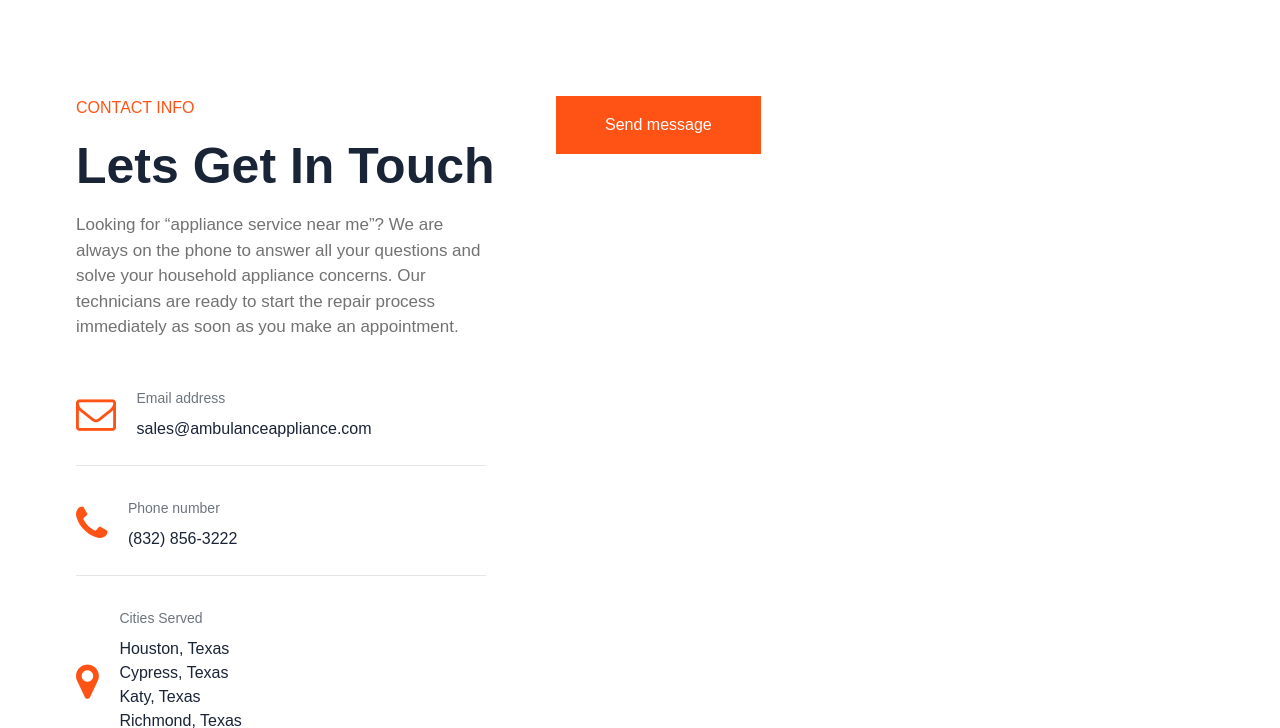
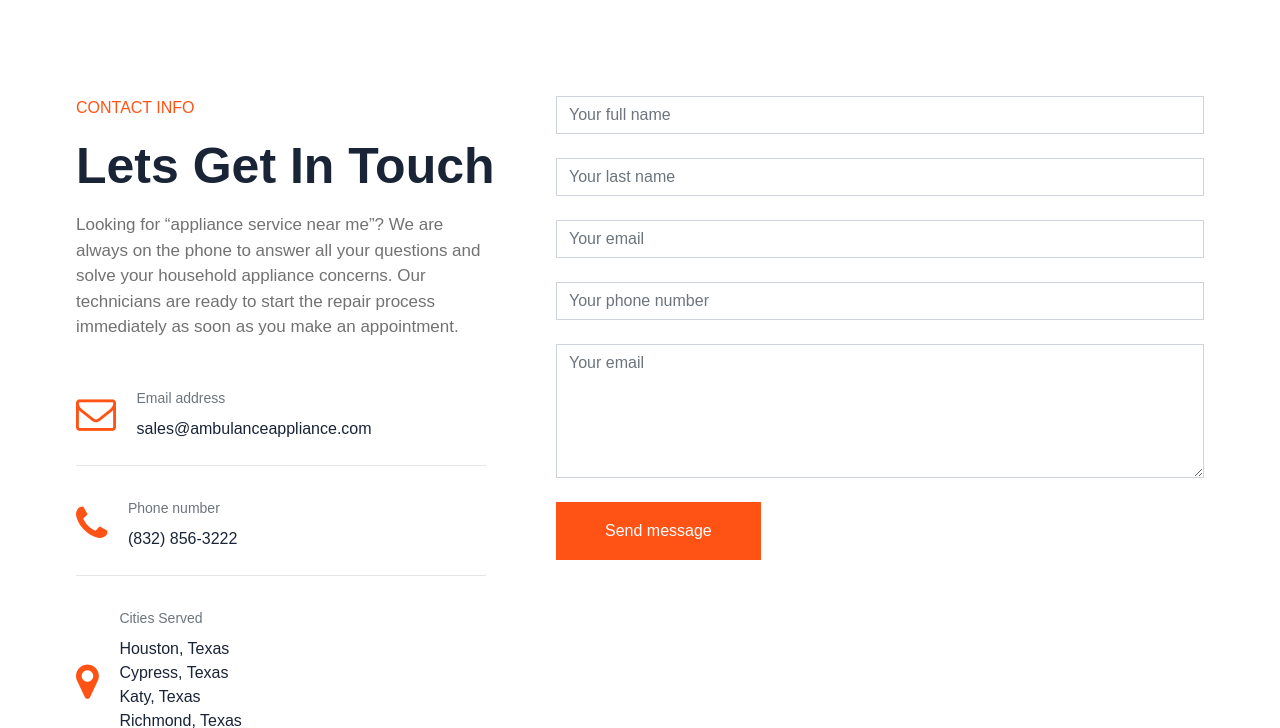
Before and after one commit to lemanmiriyeva/ambulanceappliance, a Django app: page /contact/ in a window 1280 px wide. Shown: the part 382-1110 px from the top of the page. Run offline with Django 4.2, Linux system fonts and the light colour scheme; some libraries are stand-ins or nearby versions; some web fonts are replaced.

Commit message:
initial commit

```diff
--- a/core/forms.py
+++ b/core/forms.py
@@ -0,0 +1,65 @@
+from django import forms
+from .models import *
+
+class ContactForm(forms.ModelForm):
+    first_name = forms.CharField(
+        max_length = 7,
+        min_length = 5,
+        widget=forms.TextInput(attrs={
+            'class':'form-control mb-4',
+            'placeholder':'Your full name',
+            })
+    )
+    class Meta:
+        model=Contact
+        fields=('first_name','last_name','email','phone','message')
+        widgets={
+
+            'last_name': forms.TextInput(attrs={
+            'class':'form-control mb-4',
+            'placeholder':'Your last name'
+            }),
+            'email': forms.EmailInput(attrs={
+            'class':'form-control mb-4',
+            'placeholder':'Your email'
+            }),
+            'phone': forms.TextInput(attrs={
+            'class':'form-control mb-4',
+            'placeholder':'Your phone number'
+            }),
+            'message': forms.Textarea(attrs={
+            'class':'form-control mb-4 w-100',
+            'rows':5,
+
+            'placeholder':'Your email'
+            })
+        }
+
+
+class QuoteForm(forms.ModelForm):
+    class Meta:
+        model=Quotes
+        fields=('name','phone','email','address','zip_code')
+        widgets={
+            'name': forms.TextInput(attrs={
+            'class':'form-control py-3',
+            'placeholder':'Your full name',
+            }),
+            'phone': forms.TextInput(attrs={
+            'class':'form-control py-3',
+            'placeholder':'Your phone number'
+            }),
+            'email': forms.EmailInput(attrs={
+            'class':'form-control py-3',
+            'placeholder':'Your email'
+            }),
+            'address': forms.TextInput(attrs={
+            'class':'form-control py-3',
+            'placeholder':'Your address'
+            }),
+            'zip_code': forms.TextInput(attrs={
+            'class':'form-control py-3',
+            'placeholder':'Zip code'
+            }),
+
+        }
--- a/core/templates/contact.html
+++ b/core/templates/contact.html
@@ -74,10 +74,18 @@
             </div>
             <div class="col-md-7 col-12 col-sm-12 col-lg-7 col-xl-7 col-xxl-7 contact-form pt-5 mt-5">
 
-                <form action="{% url 'contact' %}" method="post">
+                <form action="{% url 'contact' %}" method="POST">
                     {% csrf_token %}
-                     {{form}}
-                    <button type="submit" class="btn btn-send py-3 px-5">Send message</button>
+                     <!-- <input type="text" placeholder="Your name" class="form-control mb-4">
+                     <input type="email" placeholder="Your email" class="form-control mb-4">
+                     <input type="tel" placeholder="Your phone" class="form-control mb-4">
+                     <textarea name="" id="" cols="30" rows="10" class="form-control w-100 mb-4" placeholder="Your message"></textarea>
+                   -->
+                    {% for field in form %}
+                    {{field}}
+                    {{field.errors}}
+                    {% endfor %}
+                     <button type="submit" class="btn btn-send py-3 px-5">Send message</button>
                 </form>
             </div>
         </div>
--- a/core/views.py
+++ b/core/views.py
@@ -1,6 +1,8 @@
-from django.shortcuts import render
-from django.views.generic import ListView
+from django.shortcuts import render,redirect
+from django.views.generic import ListView,FormView
+from django.urls import reverse_lazy
 from .models import *
+from .forms import *
 
 #Functional view
 # def home(request):
@@ -13,15 +15,27 @@ from .models import *
 
 #     return render(request, "index.html", context)
 
-class HomeView(ListView):
+class HomeView(ListView,FormView):
     model=Service
     template_name="index.html"
+    form_class=QuoteForm
+
+    def get_success_url(self):
+        return self.request.path
+
+
+    def form_valid(self, form):
+        # This method is called when valid form data has been POSTed.
+        # It should return an HttpResponse.
+        form.save()
+        return super().form_valid(form)
 
     def get_context_data(self, **kwargs):
         context=super().get_context_data(**kwargs)
         context['services']=Service.objects.all()
         context['works']=Works.objects.all()
         context['abouts']=About.objects.all()
+
         return context
 
 #Functional view
@@ -38,4 +52,15 @@ class AboutView(ListView):
 
 
 def contact(request):
-    return render(request,'contact.html')
+    form=ContactForm()
+    print(request.POST)
+    if request.method == 'POST':
+        form=ContactForm(data=request.POST)
+        if form.is_valid():
+            form.save()
+            return redirect(reverse_lazy("home"))
+    context={
+        'form':form
+    }
+
+    return render(request,'contact.html',context)
```
Also changed, not shown: core/templates/index.html (+6 -2 lines), db.sqlite3.
